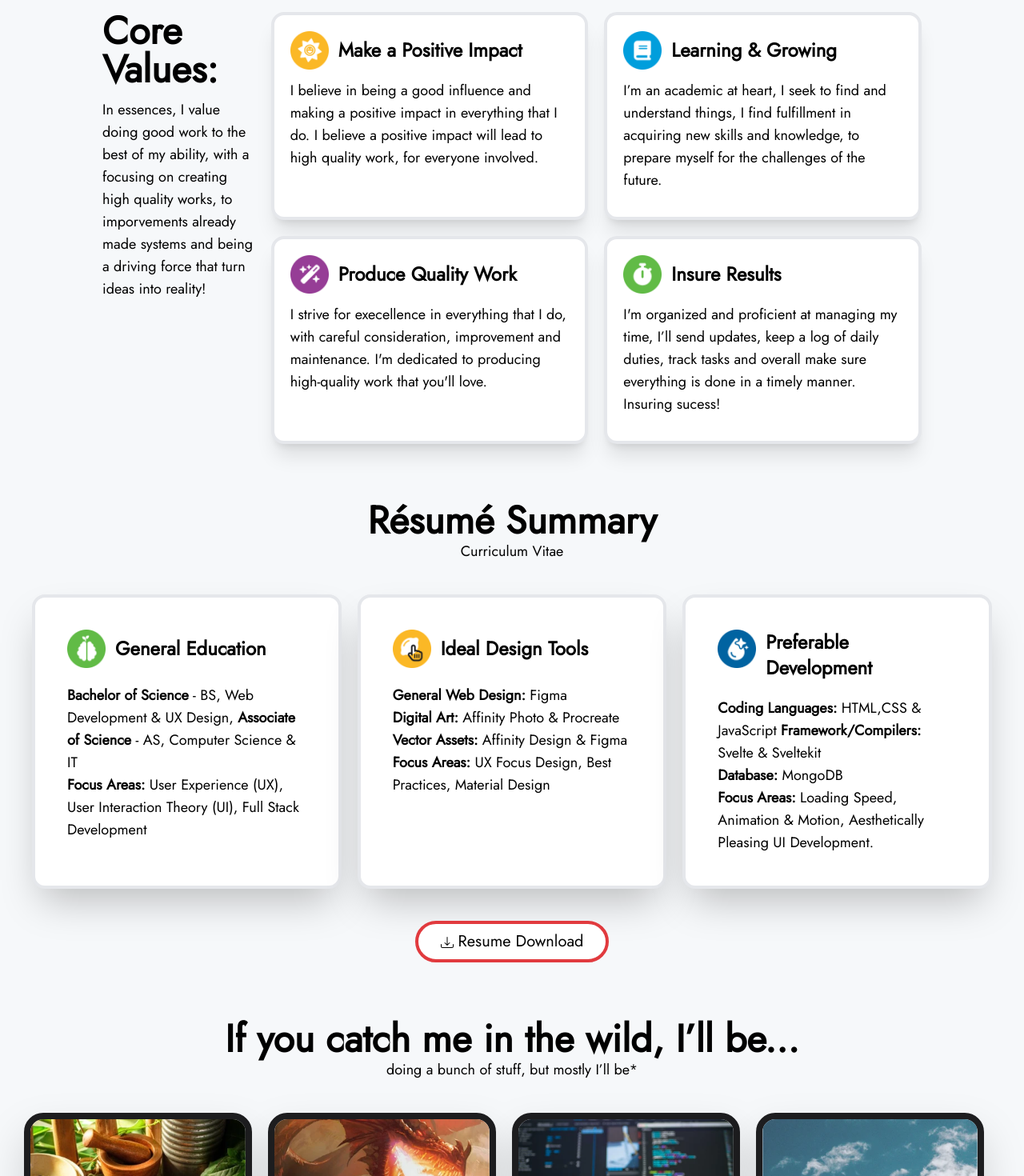
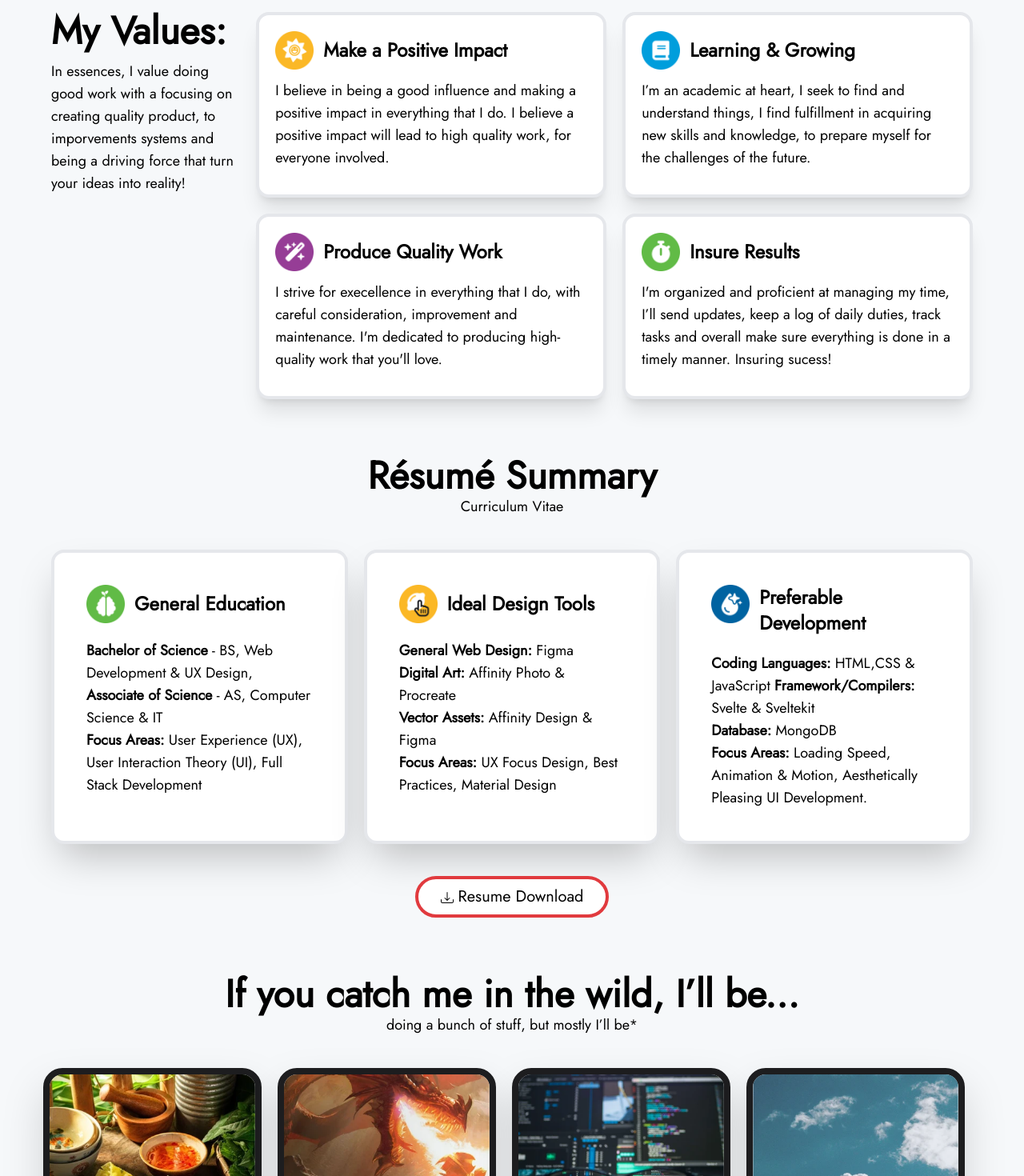
Before and after one commit to mikesenh/mikesenh, a SvelteKit app: page /about in a window 1280 px wide. Shown: the part 960-2430 px from the top of the page at 80% size. Built offline with nearby package versions, Linux system fonts and the light colour scheme.

Commit message:
just fixing the layout

```diff
--- a/src/routes/about/+page.svelte
+++ b/src/routes/about/+page.svelte
@@ -100,12 +100,12 @@
 	</div>
 </MarqueeTextWidget> -->
 
-<div class="mx-5 md:mx-16 lg:mx-16 xl:mx-32 2xl:mx-48 my-12 pb-6 cursor-default">
+<div class="mx-5 md:mx-16 lg:mx-16 xl:mx-16 2xl:mx-48 my-12 pb-6 cursor-default">
 	<div class="flex flex-col lg:flex-row md:flex-col">
 		<div class="basis-2/3 mr-5">
-			<h2 class="text-5xl font-bold mb-3">Core Values:</h2>
+			<h2 class="text-5xl font-bold mb-3">My Values:</h2>
 			<p class="text-lg mb-5">
-				In essences, I value doing good work to the best of my ability, with a focusing on creating high quality works, to imporvements already made systems and being a driving force that turn ideas into reality!
+				In essences, I value doing good work with a focusing on creating quality product, to imporvements systems and being a driving force that turn your ideas into reality!
 				<!-- Positivity keeps us going,
 Education keeps me growing,
 Craftsmanship is gold,
@@ -197,7 +197,7 @@ Results ensures my impact is told. -->
 	</div>
 </MarqueeTextWidget> -->
 
-<div class="mx-5 md:mx-16 lg:mx-5 xl:mx-10 2xl:mx-10 my-12 pb-6 cursor-default">
+<div class="mx-5 md:mx-16 lg:mx-16 xl:mx-16 2xl:mx-48 my-12 pb-6 cursor-default ">
 	<h2 class="text-5xl font-semibold text-center">Résumé Summary</h2>
 	<p class="text-lg mb-10 text-center">Curriculum Vitae</p>
 	<div class="grid lg:grid-cols-3 grid-cols-1 gap-5">
@@ -261,7 +261,7 @@ Results ensures my impact is told. -->
 		</div>
 </div>
 
-<div class="mx-5 md:mx-16 lg:mx-16 xl:mx-10 2xl:mx-10 my-12 pb-6 cursor-default">
+<div class="mx-5 md:mx-16 lg:mx-16 xl:mx-16 2xl:mx-10 my-12 pb-6 2xl:mx-48 cursor-default">
 	<h3 class="text-5xl text-center font-semibold">If you catch me in the wild, I’ll be...</h3>
 	<p class="text-lg text-center">doing a bunch of stuff, but mostly I’ll be*</p>
 	<div class="grid xl:grid-cols-4 lg:grid-cols-2 grid-cols-2 gap-5 mt-10">
```
